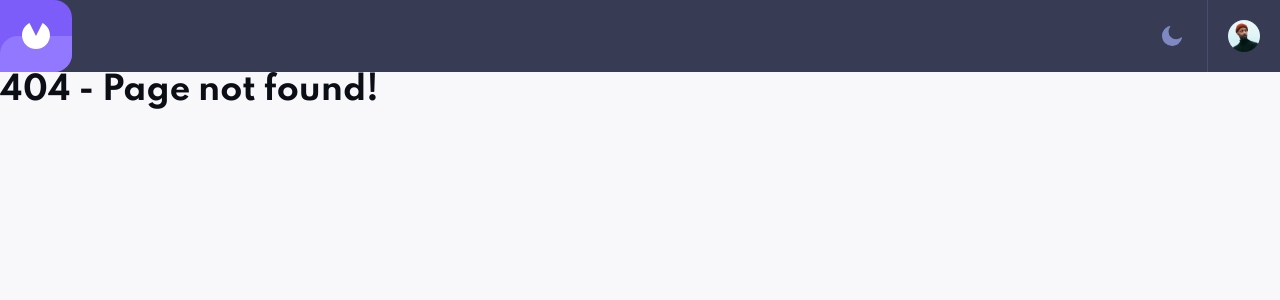
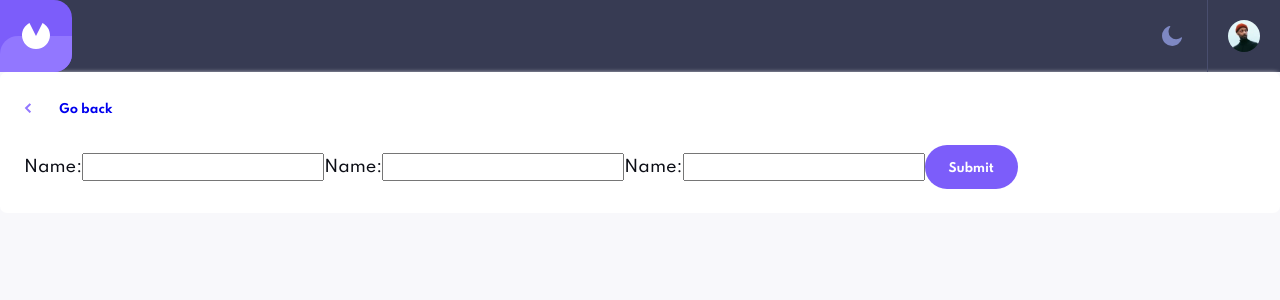
Before and after one commit to androgitai/invoice-app, a React (Create React App) app: page /form in a window 1280 px wide. Before the commit this address had no page. Shown: the top 300 px of the page. Built offline with nearby package versions, Linux system fonts and the light colour scheme.

Commit message:
basic form setup

```diff
--- a/src/App.js
+++ b/src/App.js
@@ -3,12 +3,14 @@ import Layout from './components/UI/Layout/Layout';
 import NotFound from './components/UI/Elements/NotFound';
 import InvoiceDetails from './pages/InvoiceDetailsPage';
 import InvoicesPage from './pages/InvoicesPage';
+import InvoiceForm from './components/Invoices/InvoiceForm/InvoiceForm';
 
 function App() {
   return (
     <Layout>
       <Routes>
         <Route path='/' element={<Navigate to='/invoices' />} />
+        <Route path='/form' element={<InvoiceForm />} />
         <Route path='/invoices' element={<InvoicesPage />} />
         <Route path='/invoices/:invoiceId' element={<InvoiceDetails />} />
         <Route
--- /dev/null
+++ b/src/components/Invoices/InvoiceForm/Form.js
@@ -0,0 +1,5 @@
+const Form = props => {
+  return <form onSubmit={props.onSubmit}>{props.children}</form>;
+};
+
+export default Form;
--- /dev/null
+++ b/src/components/Invoices/InvoiceForm/FormItem.js
@@ -0,0 +1,10 @@
+const FormItem = props => {
+  return (
+    <label>
+      Name:
+      <input type={props.type} />
+    </label>
+  );
+};
+
+export default FormItem;
--- /dev/null
+++ b/src/components/Invoices/InvoiceForm/InvoiceForm.js
@@ -0,0 +1,34 @@
+import { Link } from 'react-router-dom';
+
+import Button from '../../UI/Elements/Button';
+import Card from '../../UI/Layout/Card';
+import Form from './Form';
+import FormItem from './FormItem';
+import classes from './InvoiceForm.module.css';
+import arrowLeftSVG from '../../../assets/icon-arrow-left.svg';
+
+const InvoiceForm = () => {
+  const formSubmitHandler = event => {
+    event.preventDefault();
+    console.log('Submitted...');
+  };
+
+  return (
+    <Card>
+      <Link to='/'>
+        <img className={classes.backButtonImg} src={arrowLeftSVG} alt='Back' />
+        <h4 className={classes.backButtonH4}>Go back</h4>
+      </Link>
+      <Form onSubmit={formSubmitHandler}>
+        <FormItem type={'text'} />
+        <FormItem type={'text'} />
+        <FormItem type={'text'} />
+        <Button btnType='primary' type='submit'>
+          Submit
+        </Button>
+      </Form>
+    </Card>
+  );
+};
+
+export default InvoiceForm;
--- /dev/null
+++ b/src/components/Invoices/InvoiceForm/InvoiceForm.module.css
@@ -0,0 +1,7 @@
+.backButtonImg {
+  display: inline-block;
+}
+.backButtonH4 {
+  margin: 0 0 1.75rem 1.75rem;
+  display: inline-block;
+}
--- a/src/components/UI/Elements/Button.js
+++ b/src/components/UI/Elements/Button.js
@@ -5,7 +5,11 @@ const Button = props => {
   const btnClasses = `${classes[btnType]} ${classes.btn}`;
 
   return (
-    <button className={btnClasses} onClick={props.onClick}>
+    <button
+      className={btnClasses}
+      onClick={props.onClick}
+      type={props.type ? props.type : 'button'}
+    >
       {props.children}
     </button>
   );
```
Also changed, not shown: src/components/Invoices/InvoiceForm/FormItem.module.css (added).
